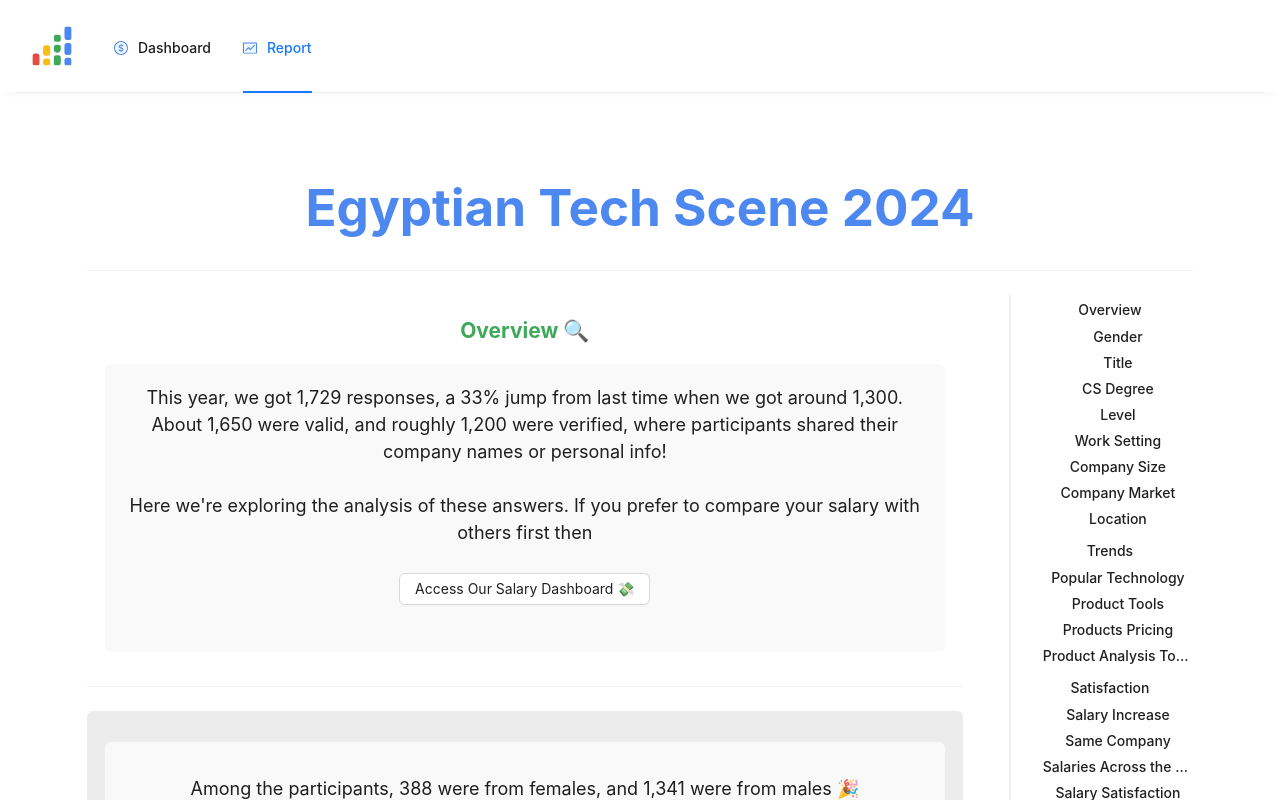
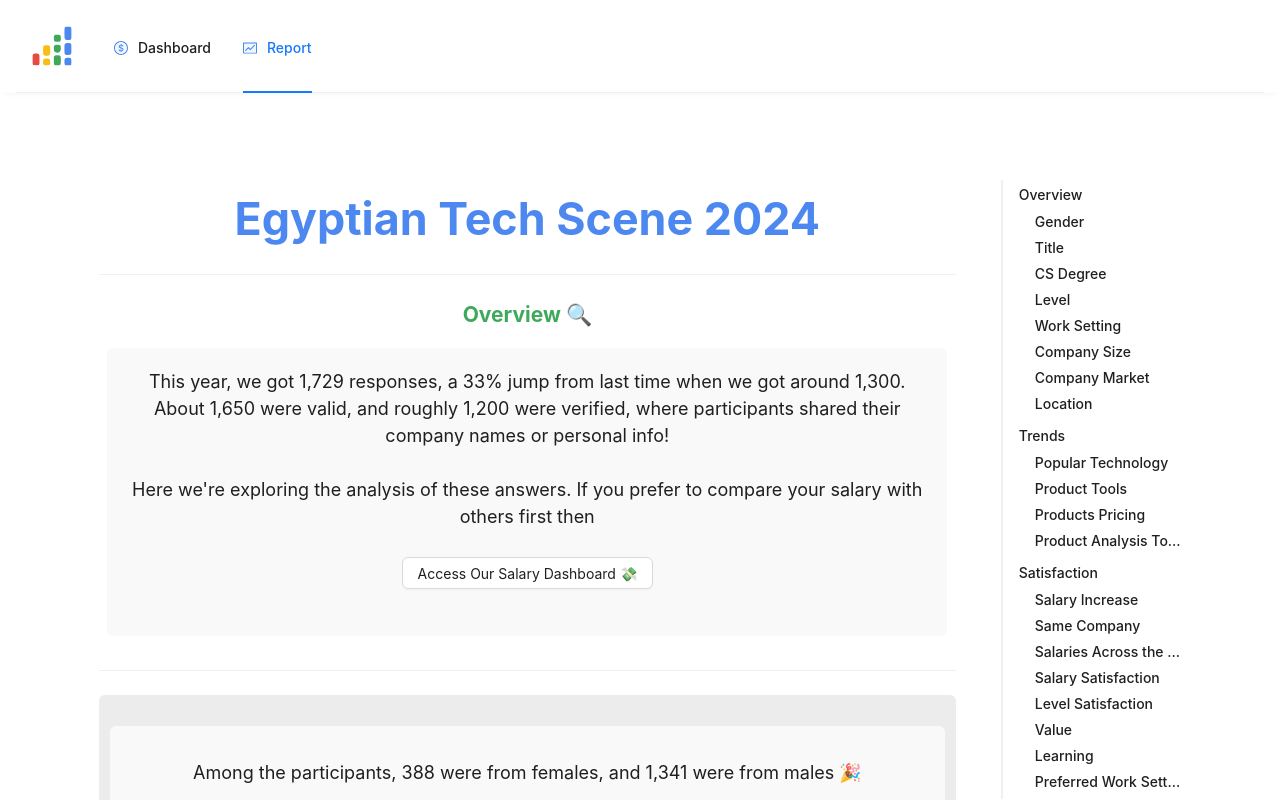
Before and after one commit to egytech-fyi/egytech-fyi, a React (Vite) app: page /report in a window 1280 px wide. Shown: the top 800 px of the page. Built offline with nearby package versions, Linux system fonts and the light colour scheme.

Commit message:
fix: insights page layout enhancements

```diff
--- a/src/pages/Insights.tsx
+++ b/src/pages/Insights.tsx
@@ -14,7 +14,6 @@ interface InsightsProps {
   onDrawerClose: () => void;
 }
 
-export const Insights = ({ drawerOpen, onDrawerClose }: InsightsProps) => {
 // Array of anchor items for reuse in both desktop and mobile layouts
 const anchorItems: AnchorItem[] = [
   {
@@ -112,16 +111,17 @@ export const Insights = ({ drawerOpen, onDrawerClose }: InsightsProps) => {
   },
 ];
 
+export const Insights = ({ drawerOpen, onDrawerClose }: InsightsProps) => {
   return (
-        <div style={{ paddingTop: "20px" }}>
+    <div className="insights-page">
+      <Row>
+        <Col xs={24} md={16} lg={19}>
           <div>
             <div className="header-text">
               <h1>Egyptian Tech Scene 2024</h1>
             </div>
             <Divider />
           </div>
-            <Row>
-                <Col xs={24} md={16} lg={19}>
           <Overview />
           <Technology />
           <Satisfaction />
@@ -131,10 +131,8 @@ export const Insights = ({ drawerOpen, onDrawerClose }: InsightsProps) => {
 
         {/* Desktop Anchor */}
         <Col xs={0} md={7} lg={4} className="desktop-anchor">
-                    <Anchor offsetTop={120} bounds={1} items={anchorItems} />
+          <Anchor offsetTop={180} bounds={1} items={anchorItems} />
         </Col>
-
-                {/* Mobile Floating Button */}
 
         {/* Mobile Drawer */}
         <Drawer
--- a/src/styles/Insights.styles.scss
+++ b/src/styles/Insights.styles.scss
@@ -1,5 +1,10 @@
+.insights-page {
+    padding: 2.5rem 0;
+}
+
 .desktop-anchor {
     display: none;
+    text-align: left;
 }
 
 @media (min-width: 767px) {
```
Lines whose indentation alone changed are shown as unchanged.
